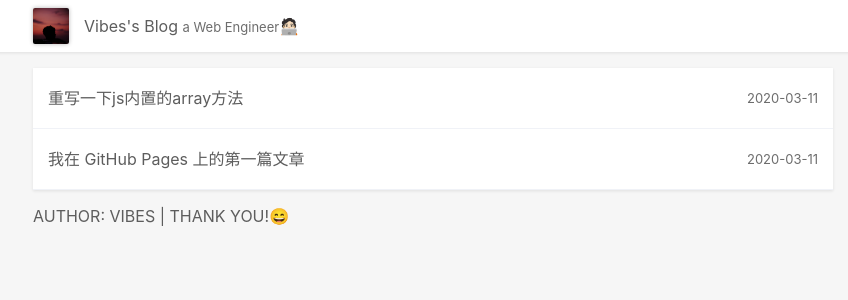
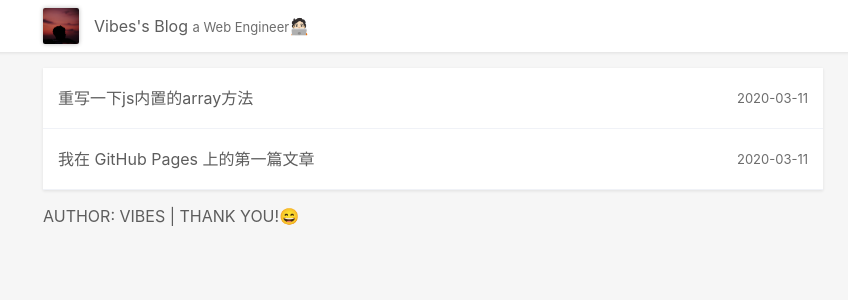
Before and after one commit to Vibes-INS/vibes.github.io, a Jekyll site: the page built from index.html, in a window 1280 px wide. Shown: the top 300 px of the page, without its empty margins (207-1055 px from the left). Built offline with Jekyll 4.4.1, drawn with Linux system fonts in a browser that asks for light colours.

Commit message:
:tada: Adapted for mobile.

```diff
--- a/index.html
+++ b/index.html
@@ -13,7 +13,9 @@
     {% for post in site.posts %}
     <li class="list-item">
         <a href="{{ site.baseurl }}{{ post.url }}">
-            {{ post.title }}
+            <div class="list-title">
+                {{ post.title }}
+            </div>
 
             <div class="list-item-date signature">
                 {{ post.date | date: "%Y-%m-%d" }}
--- a/static/css/default.css
+++ b/static/css/default.css
@@ -48,7 +48,9 @@
 .limit-width {
   width: 100%;
   max-width: 800px;
+  padding: 0 10px;
   margin: auto;
+  box-sizing: border-box;
 }
 
 [vi-nav] {
@@ -89,6 +91,7 @@
   width: 100%;
   padding: 0;
   background-color: #fff;
+  box-sizing: border-box;
 }
 
 .list-item {
@@ -101,6 +104,12 @@
 
 .list-item:hover {
   background-color: #f4f4f4;
+}
+
+.list-title {
+  text-overflow: ellipsis;
+  white-space: nowrap;
+  overflow: hidden;
 }
 
 .list-item-date {
```
